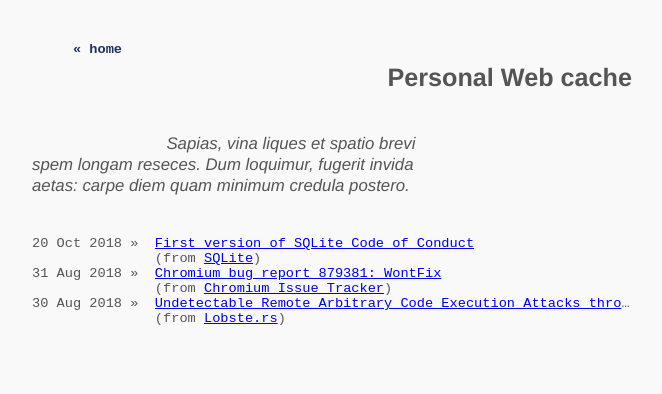
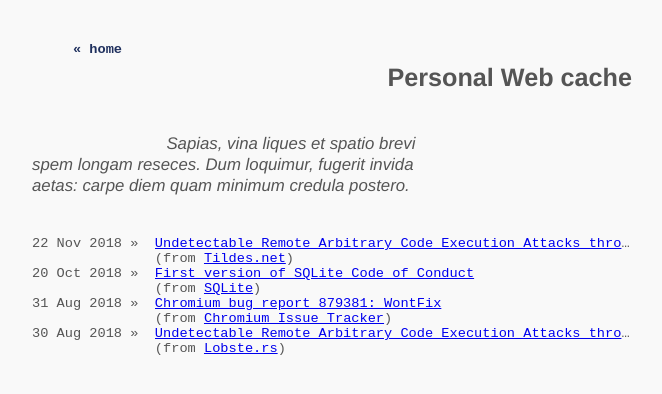
Before and after one commit to Shamar/shamar.github.io, a Jekyll site: the page built from cache/index.html, in a window 1280 px wide. Shown: the top 394 px of the page, without its empty margins (308-970 px from the left). Built offline with Jekyll 4.4.1, drawn with Linux system fonts in a browser that asks for light colours.

Commit message:
Talking about JavaScript and HTTP attacks on Tildes

```diff
--- a/cache/index.html
+++ b/cache/index.html
@@ -62,6 +62,18 @@ title: Giacomo Tesio
 <table class="links">
 	<tr>
 		<td class="date-td">
+			<span class="date">22 Nov 2018</span> &raquo;&nbsp;
+		</td>
+		<td>
+			<a target="_blank"
+			   href="/cache/2018/TildesNET_Undetectable-Remote-Arbitrary-Code-Execution-Attacks-through-JavaScript-and-HTTP-headers-trickery.html">
+			Undetectable Remote Arbitrary Code Execution Attacks through JavaScript and HTTP headers trickery
+			</a><br/>
+			(from <a href="https://tildes.net/~comp/8os/undetectable_remote_arbitrary_code_execution_attacks_through_javascript_and_http_headers_trickery">Tildes.net</a>)
+		</td>
+	</tr>
+	<tr>
+		<td class="date-td">
 			<span class="date">20 Oct 2018</span> &raquo;&nbsp;
 		</td>
 		<td>
```
